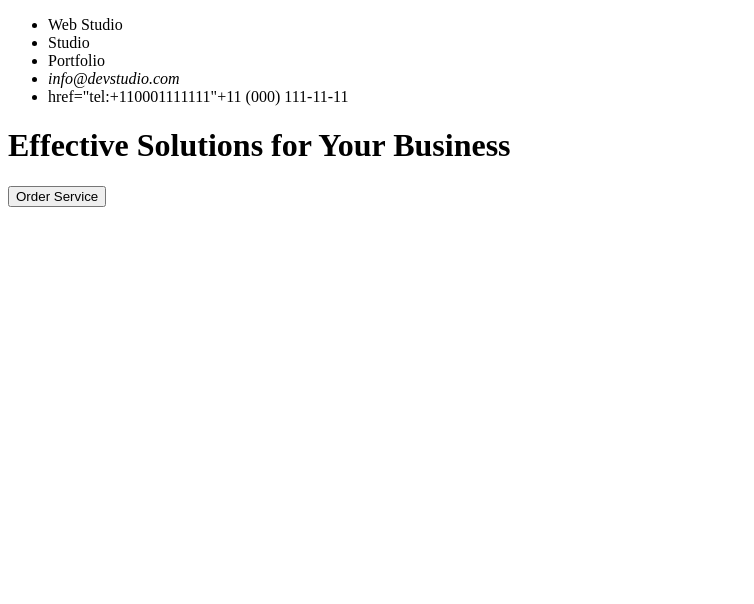
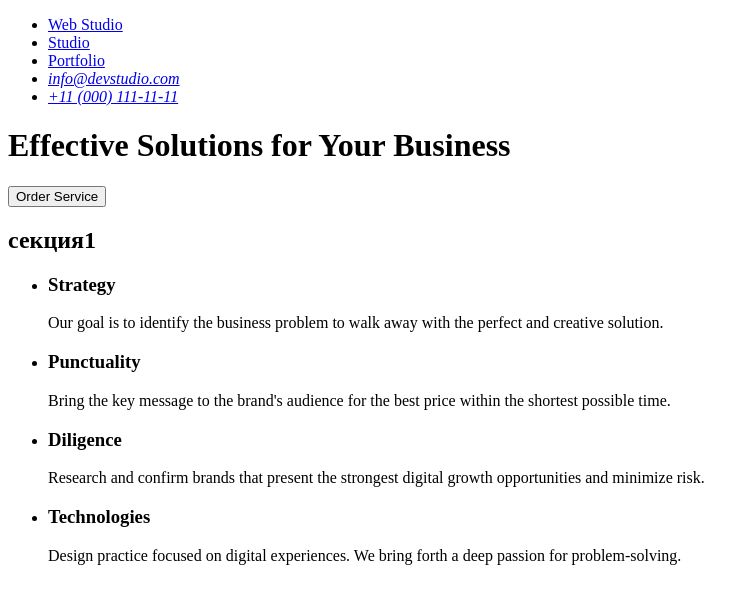
Before and after one commit to AndreyGAN/goit-markup-hw-01, a plain HTML site: page index.html in a window 1280 px wide. Shown: the whole page, without its empty margins (0-754 px from the left). Drawn offline with Linux system fonts and the light colour scheme.

Commit message:
секция 1

```diff
--- a/index.html
+++ b/index.html
@@ -10,16 +10,24 @@
     <Header>
     <nav>
         <ul>
-            <li>Web
-            Studio</li>
-            <li>Studio</li>
-            <li>Portfolio</li>
             <li>
-                <address>info@devstudio.com</address>
+                <a href="#">Web
+                Studio</a>
             </li>
             <li>
-              <a>href="tel:+110001111111"+11 (000) 111-11-11</a>
+                <a href="#">Studio</a>
             </li>
+            <li>
+            <a href="#">Portfolio</a>
+            </li>
+            <address>
+            <li>
+            <a href="mail:info@devstudio.com">info@devstudio.com</a>
+            </li>
+            <li>
+            <a href="tel:+110001111111">+11 (000) 111-11-11</a>
+            </li>
+        </address>
 
 
 
@@ -29,11 +37,38 @@
     <main>
         <h1>Effective Solutions
         for Your Business</h1>
+        <button>Order Service</button>
+        <section>
+            <h2>секция1</h2>
+            <ul>
+                <li>
+                    <H3>Strategy</H3>
+                    <p>Our goal is to identify the business
+                    problem to walk away with the perfect and creative solution.</p>
+                </li>
+                <li>
+                    <h3>Punctuality</h3>
+                    <p>Bring the key message to the brand's audience for the
+                         best price within the shortest possible time.</p>
+                </li>
+                <li>
+                    <h3>Diligence</h3>
+                    <p>Research and confirm brands that present the strongest digital
+                         growth opportunities and minimize risk.</p>
+                </li>
+                <li>
+                    <h3>Technologies</h3>
+                    <p>Design practice focused on digital experiences. We bring forth
+                         a deep passion for problem-solving.</p>
+                </li>
+            </ul>
+        </section>
+
+
     </main>
-    <button>Order Service</button>
-    <section>
-        <ul></ul>
-    </section>
+
+
+
 
 
 
```
